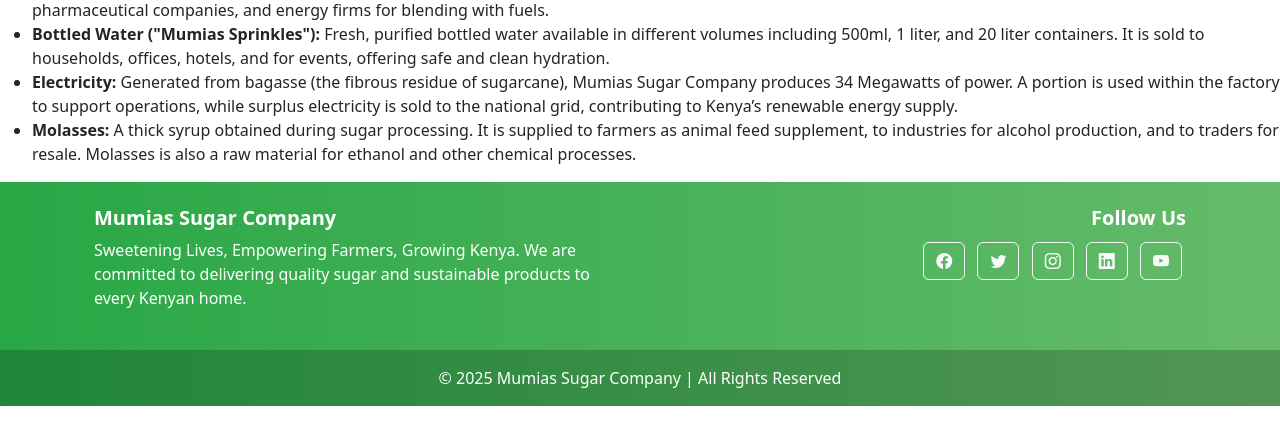
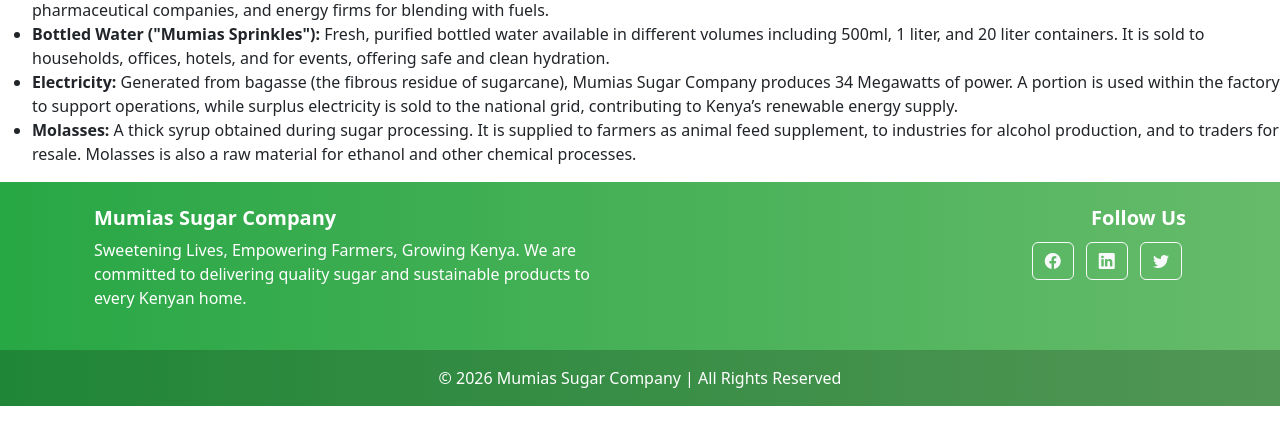
Before and after one commit to julius326/mumias-sugar-company, a Django app: page /products in a window 1280 px wide. Shown: the part 372-800 px from the top of the page. Run offline with Django 5.2, Linux system fonts and the light colour scheme.

Commit message:
Update footer links

```diff
--- a/MumiasSugarCompany/MSC/templates/products.html
+++ b/MumiasSugarCompany/MSC/templates/products.html
@@ -147,20 +147,14 @@
       <!-- Social Media -->
       <div class="col-lg-6 col-md-12 mb-4 mb-md-0 text-end">
         <h5 class="fw-bold">Follow Us</h5>
-        <a href="#" class="btn btn-outline-light btn-floating m-1" role="button">
+        <a href="https://www.facebook.com/MumiasSugarCompanyOfficia" class="btn btn-outline-light btn-floating m-1" role="button">
           <i class="bi bi-facebook"></i>
         </a>
-        <a href="#" class="btn btn-outline-light btn-floating m-1" role="button">
+        <a href="https://www.linkedin.com/company/mumias-sugar-company" target="_blank" class="btn btn-outline-light btn-floating m-1">
+    <i class="bi bi-linkedin"></i>
+</a>
+        <a href="https://x.com/MumiasSugar" class="btn btn-outline-light btn-floating m-1" role="button">
           <i class="bi bi-twitter"></i>
-        </a>
-        <a href="#" class="btn btn-outline-light btn-floating m-1" role="button">
-          <i class="bi bi-instagram"></i>
-        </a>
-        <a href="#" class="btn btn-outline-light btn-floating m-1" role="button">
-          <i class="bi bi-linkedin"></i>
-        </a>
-        <a href="#" class="btn btn-outline-light btn-floating m-1" role="button">
-          <i class="bi bi-youtube"></i>
         </a>
       </div>
 
@@ -169,7 +163,7 @@
 
   <!-- Copyright -->
   <div class="text-center p-3" style="background: rgba(0,0,0,0.2);">
-    © 2025 Mumias Sugar Company | All Rights Reserved
+    © 2026 Mumias Sugar Company | All Rights Reserved
   </div>
 </footer>
 </body>
```
Also changed, not shown: MumiasSugarCompany/MSC/templates/about.html (+6 -12 lines), MumiasSugarCompany/MSC/templates/contact.html (+6 -12 lines), MumiasSugarCompany/MSC/templates/index.html (+6 -3 lines), MumiasSugarCompany/MSC/templates/order.html (+6 -12 lines).
